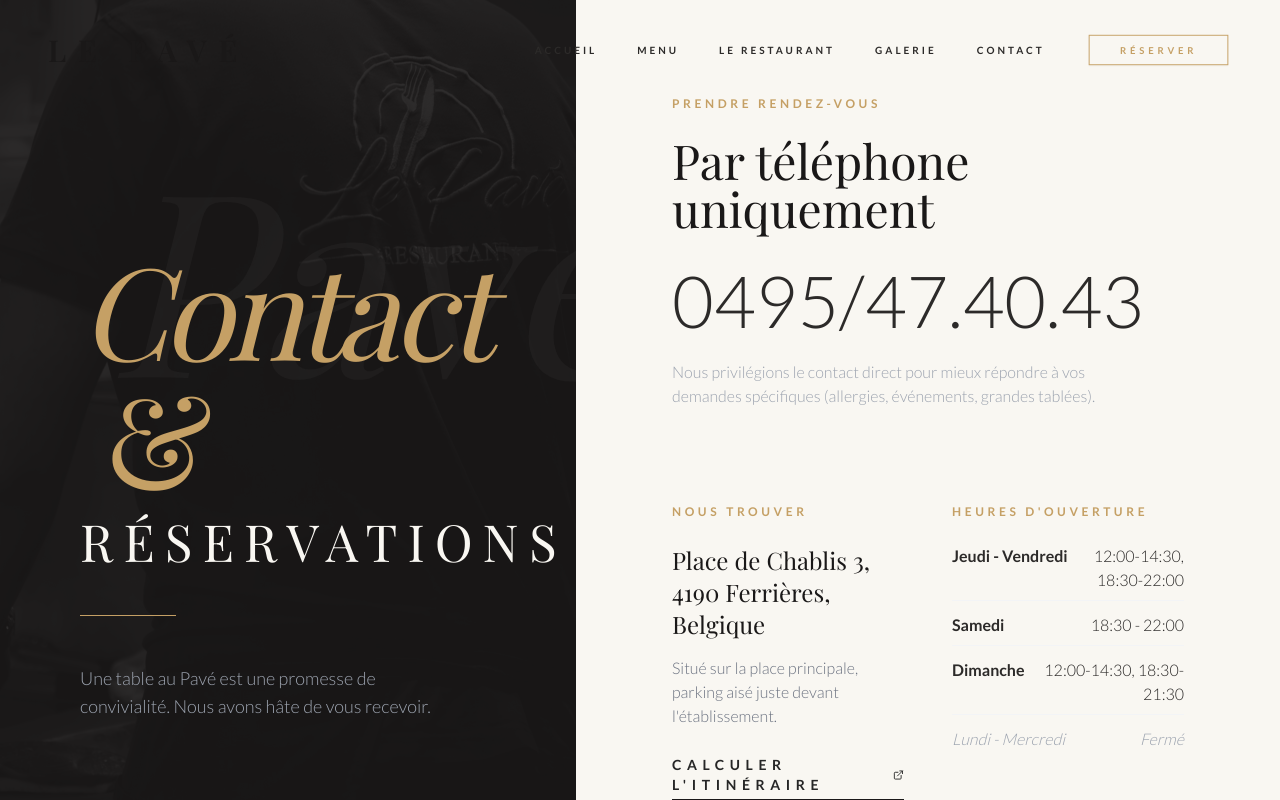
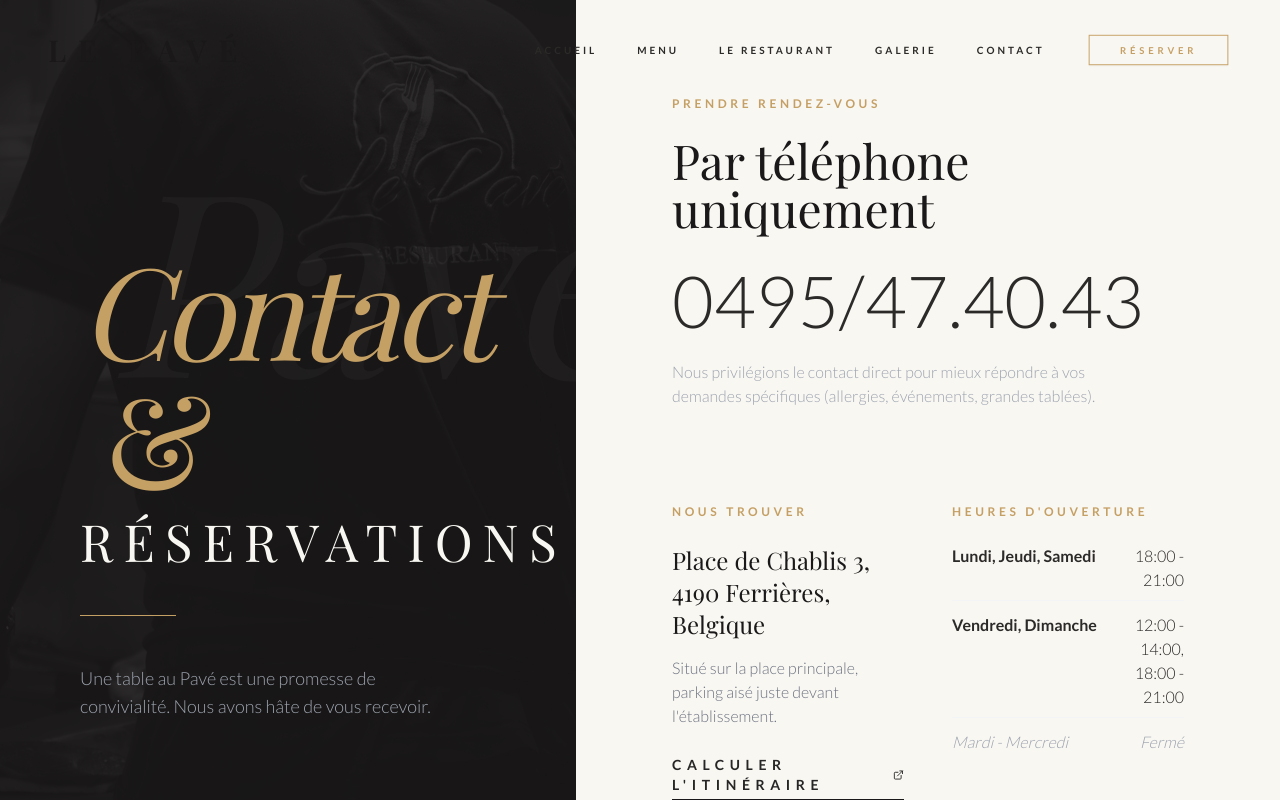
Before and after one commit to Eddyzzero/Restaurant_le_pave, a React (Vite) app: page /contact in a window 1280 px wide. Shown: the top 800 px of the page. Built offline with nearby package versions, Linux system fonts and the light colour scheme; a web font is replaced by a local one.

Commit message:
Changed open schedle

```diff
--- a/constants.ts
+++ b/constants.ts
@@ -5,7 +5,7 @@ export const RESTAURANT_INFO = {
   address: "Place de Chablis 3, 4190 Ferrières, Belgique",
   phone: "0495/47.40.43",
   email: "info@lepaverestaurant.com",
-  hours: "Ouvert du jeudi au dimanche",
+  hours: "Ouvert du jeudi au lundi",
   paymentMethods: ["Espèces", "Bancontact"]
 };
 
--- a/pages/Contact.tsx
+++ b/pages/Contact.tsx
@@ -123,19 +123,15 @@ const Contact: React.FC = () => {
             <span className="text-pave-gold text-xs uppercase tracking-[0.3em] font-bold mb-6 block">Heures d'ouverture</span>
             <ul className="space-y-3 text-pave-charcoal text-sm sm:text-base">
               <li className="flex justify-between border-b border-gray-100 pb-2 gap-2">
-                <span className="font-bold shrink-0">Jeudi - Vendredi</span>
-                <span className="text-right">12:00-14:30, 18:30-22:00</span>
+                <span className="font-bold shrink-0">Lundi, Jeudi, Samedi</span>
+                <span className="text-right">18:00 - 21:00</span>
               </li>
               <li className="flex justify-between border-b border-gray-100 pb-2 gap-2">
-                <span className="font-bold shrink-0">Samedi</span>
-                <span className="text-right">18:30 - 22:00</span>
+                <span className="font-bold shrink-0">Vendredi, Dimanche</span>
+                <span className="text-right">12:00 - 14:00, 18:00 - 21:00</span>
               </li>
-              <li className="flex justify-between border-b border-gray-100 pb-2 gap-2">
-                <span className="font-bold shrink-0">Dimanche</span>
-                <span className="text-right">12:00-14:30, 18:30-21:30</span>
-              </li>
-              <li className="flex justify-between text-gray-400 italic gap-2">
-                <span>Lundi - Mercredi</span>
+              <li className="flex justify-between text-gray-400 italic gap-2 mt-2">
+                <span>Mardi - Mercredi</span>
                 <span>Fermé</span>
               </li>
             </ul>
```
